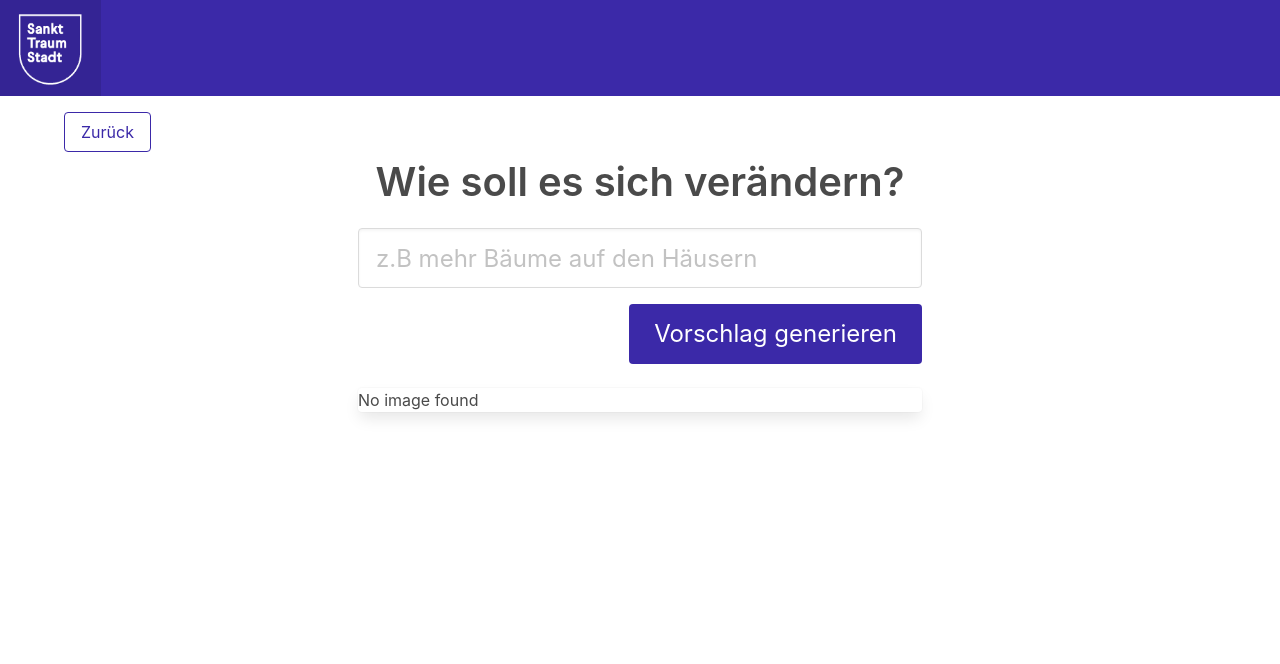
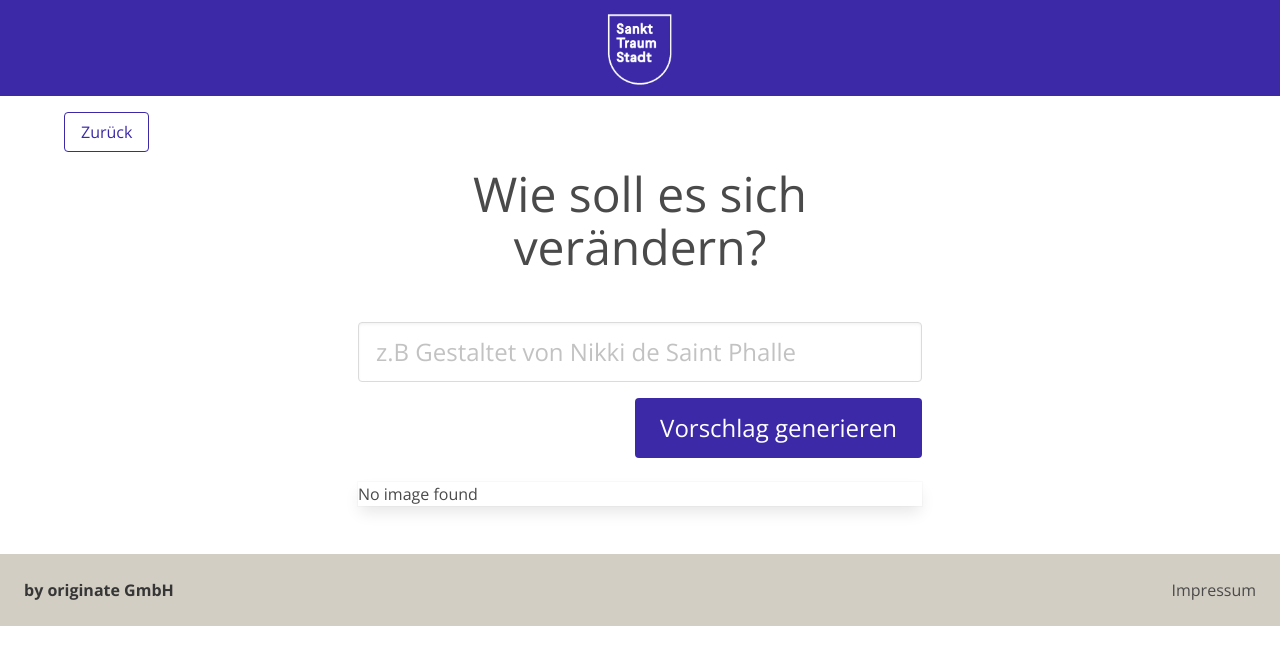
Before and after one commit to barmettlerl/stable-diffusion-city, a Next.js app: page /text in a window 1280 px wide. Shown: the top 664 px of the page. Built offline with nearby package versions, Linux system fonts and the light colour scheme.

Commit message:
different frontend optimizations according to mail

```diff
--- a/Page.js
+++ b/Page.js
@@ -1,25 +1,34 @@
 import Head from 'next/head'
+import Link from 'next/link'
 
 const Page = ({ children }) => {
 	return (
 		<>
 			<Head>
-				<title>Sankt Traum Stadt</title>
+				<title>Sankt Traumstadt</title>
 				<meta name="description" content="Stable diffusion generator für die Stadt Sankt Gallen" />
 				<link rel="icon" href="/favicon.ico" />
 			</Head>
-			<nav className="navbar is-primary" role="navigation" aria-label="main navigation">
+			<nav className="navbar is-primary is-flex is-justify-content-center" role="navigation" aria-label="main navigation">
 				<div className="navbar-brand">
 					<a className="navbar-item" href="/">
 						<img src="/Logo_Sankt_Partizipation.png" alt="Bulma: Free, open source, and modern CSS framework based on Flexbox" />
 					</a>
-
 				</div>
 			</nav>
 			<div className="pl-4 pr-4">
 				{children}
-
 			</div>
+			<footer className="footer">
+				<div className="content">
+					<div className="footer__logo">
+						<p className="footer__logo-text">
+							<strong>by <a href="https://www.originate.ch" target="_blank" title="originate GmbH">originate GmbH</a></strong>
+						</p>
+					</div>
+					<div className="footer__nav"><Link href="/imprint">Impressum</Link></div>
+				</div>
+			</footer>
 		</>
 	)
 }
--- a/package.json
+++ b/package.json
@@ -17,6 +17,7 @@
     "next": "13.0.3",
     "react": "18.2.0",
     "react-dom": "18.2.0",
+    "react-masonry-css": "^1.0.16",
     "replicate-js": "github:nicholascelestin/replicate-js"
   },
   "devDependencies": {
--- a/pages/index.js
+++ b/pages/index.js
@@ -7,14 +7,14 @@ export default function Home() {
     <>
       <div className={`bg-img ${styles.container}`}>
         <Head>
-          <title>Sankt Traum Stadt</title>
+          <title>Sankt Traumstadt</title>
           <meta name="description" content="Stable diffusion generator für die Stadt Sankt Gallen" />
           <link rel="icon" href="/favicon.ico" />
         </Head>
 
         <main className={styles.main}>
           <div className='is-flex is-flex-direction-row'>
-            <img src="/Logo_Sankt_Partizipation.png" width="200px" />
+            <img src="/Logo_Sankt_Partizipation.png" width="200" alt="Sankt Traumstadt" />
           </div>
           <div className="mt-4" >
             <Link href="/select-image">
--- a/pages/text.js
+++ b/pages/text.js
@@ -24,12 +24,12 @@ const Text = () => {
 
 				<div className='columns is-flex is-flex-direction-column'>
 					<div className="column is-half is-offset-one-quarter">
-						<div className="is-flex is-justify-content-center">
-							<h1 className="is-size-2 has-text-weight-semibold">Wie soll es sich verändern?</h1>
+						<div className="is-flex is-justify-content-center page__title">
+							<h1>Wie soll es sich verändern?</h1>
 						</div>
 
 						<div className='mt-4'>
-							<input className="input is-large" type="text" placeholder="z.B mehr Bäume auf den Häusern" onChange={(e) => setTextInput(e.target.value)} />
+							<input className="input is-large" type="text" placeholder="z.B Gestaltet von Nikki de Saint Phalle" onChange={(e) => setTextInput(e.target.value)} />
 						</div>
 
 						<div className='is-flex is-justify-content-flex-end'>
@@ -38,7 +38,7 @@ const Text = () => {
 						<div className='card mt-5'>
 							{data.image ?
 								<div className="card-image">
-									<figure className="image is-4by3">
+									<figure className="image">
 										<img src={`/city_images/${data.image}`} />
 									</figure>
 								</div>
--- a/styles/Home.module.css
+++ b/styles/Home.module.css
@@ -1,3 +1,4 @@
+
 .container {
   padding: 0 2rem;
 }
--- a/styles/globals.sass
+++ b/styles/globals.sass
@@ -1,3 +1,4 @@
+@import url('https://fonts.googleapis.com/css2?family=Open+Sans:wght@300;400;700&display=swap')
 @import "variables"
 @import '~bulma/bulma'
 @import '@fortawesome/fontawesome-free/css/all.min.css'
@@ -14,6 +15,27 @@ a
 *
   box-sizing: border-box
 
+address
+  font-style: normal
+  margin-bottom: 5px
+
+h1
+  font-size: 2.4rem
+  line-height: 1.1
+  font-weight: 300
+
++tablet
+    h1
+      font-size: 3rem
+
+h2
+  font-size: 1.8rem
+  +tablet
+      font-size: 2rem
+
+h4
+  font-weight: 700
+
 .bg-img
   background-image: url(/rathaus_hundertwasser_garden.png)
   background-position: center center
@@ -24,3 +46,35 @@ a
 
 .border-two
   border-width: 2px
+
+
+.page__title
+  margin: 1rem auto 1.5rem
+  text-align: center
+  max-width: 500px
+
+  +tablet
+    margin: 1rem auto 3rem
+
+
+.footer
+  margin-top: 3rem
+
+.footer .content
+  display: flex
+  justify-content: space-between
+
+
+.my-masonry-grid
+  display: flex
+  margin-left: -10px
+  width: auto
+
+.my-masonry-grid_column
+  padding-left: 10px
+  background-clip: padding-box
+
+
+.my-masonry-grid_column > div
+  background: grey
+  margin-bottom: 10px
--- a/styles/variables.sass
+++ b/styles/variables.sass
@@ -1,3 +1,9 @@
 $primary: #3b29a8
 $navbar-height: 6rem
 $navbar-item-img-max-height: 5rem
+$card-radius: 0
+$body-family: 'Open Sans', Arial, Helvetica, sans-serif
+$footer-background-color: #d3cec4
+$footer-padding: 1.5rem
+$section-padding: 1.5rem 1.5rem
+$section-padding-desktop: 2rem 1.5rem
```
Also changed, not shown: pages/failure.js (+4 -3 lines), pages/imprint.js (added, +53 -0 lines), pages/result.js (+6 -6 lines), pages/select-image.js (+20 -7 lines), public/originate-logo.png (added), 1 other file (tests, documents, lock files or other folders).
